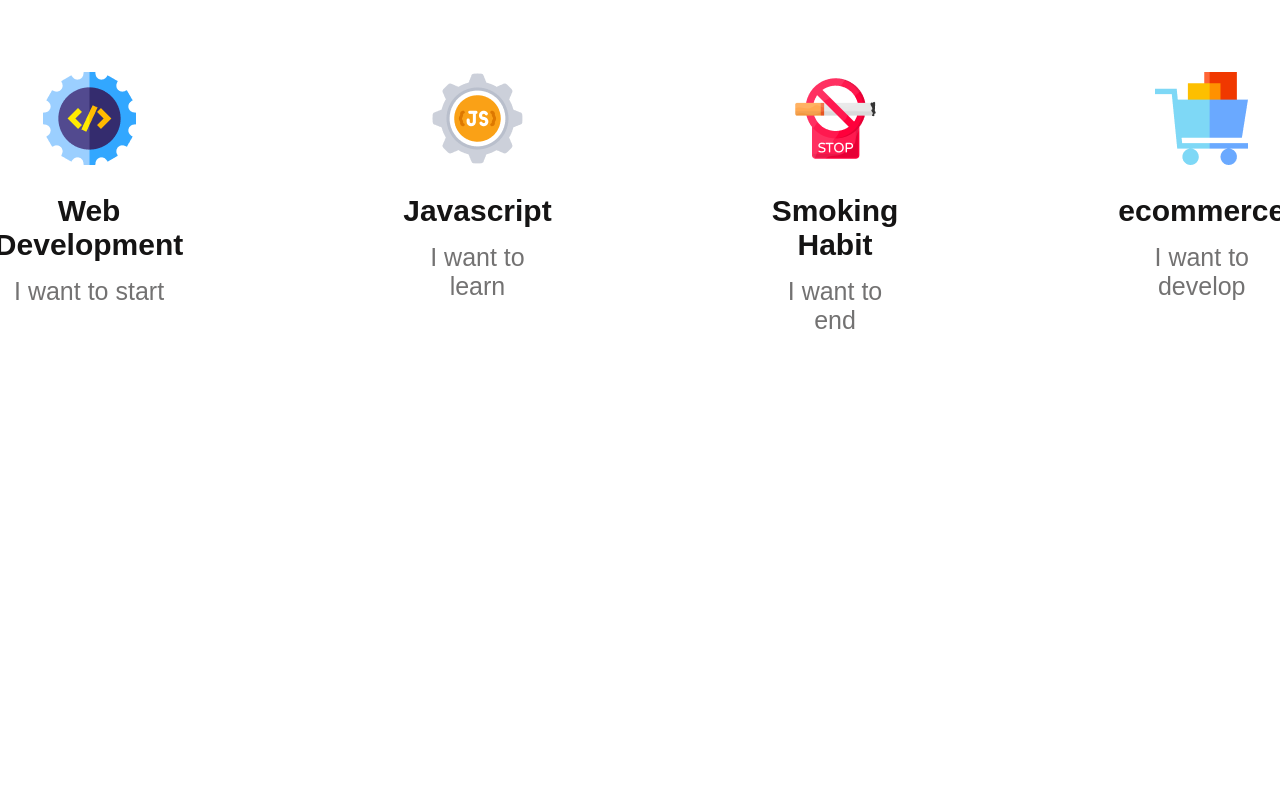
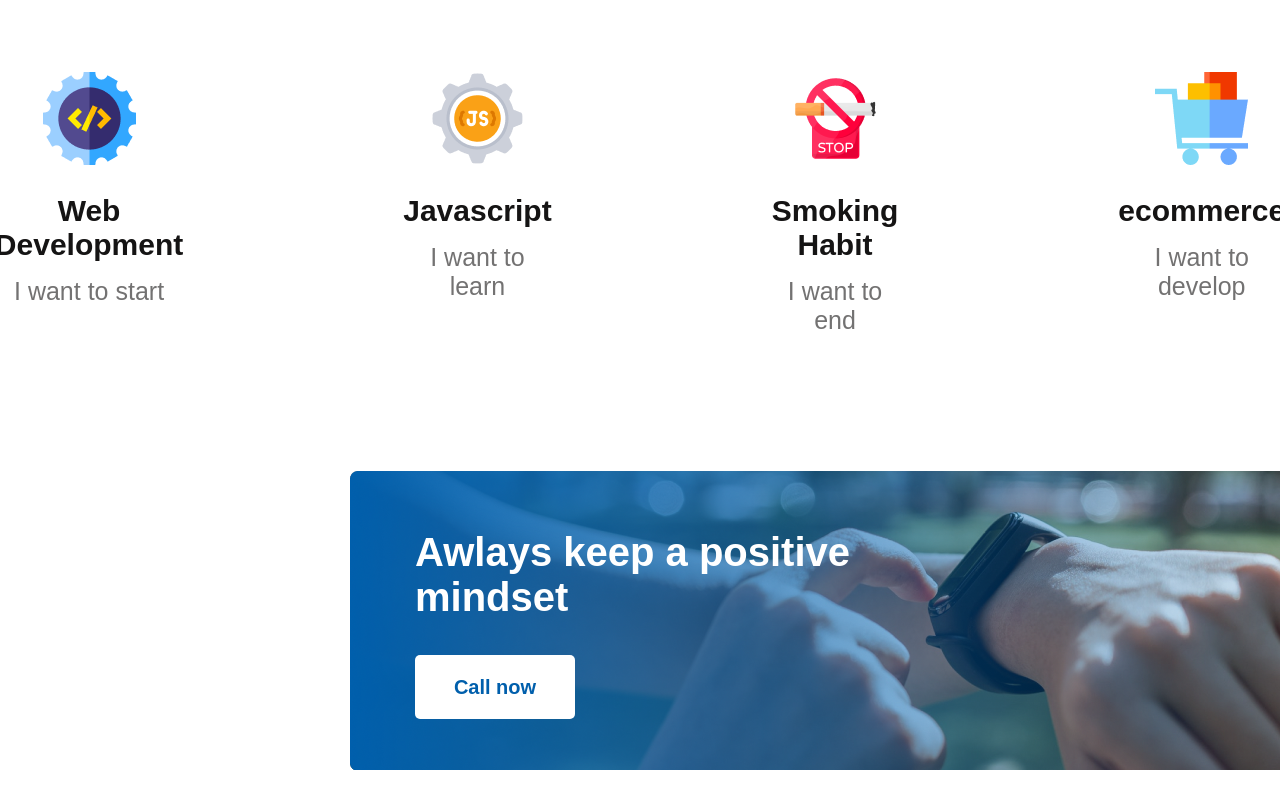
Before and after one commit to yousuf52cse/new-year-new-me, a plain HTML site: page index.html in a window 1280 px wide. Shown: the part 2065-2865 px from the top of the page. Before the commit the page ends 2400 px from the top, so only its background shows below. Drawn offline with Linux system fonts and the light colour scheme.

Commit message:
Complete lower image section

```diff
--- a/index.html
+++ b/index.html
@@ -68,6 +68,13 @@
                 </img>
             </div>
         </div>
+
+        <!-- Positive Mindset    -->
+        <div class="call-now">
+            <!-- <img src="images/watch.png" alt=""> -->
+            <h3>Awlays keep a positive mindset</h3>
+            <button>Call now</button>
+        </div>
     </main>
 
     <footer>
--- a/styles/nynm.css
+++ b/styles/nynm.css
@@ -56,6 +56,7 @@
     margin-left: auto;
 }
 
+/* my failure of previous yerar */
 .mfpy {
     display: flex;
     margin: 200px;
@@ -88,6 +89,7 @@
 
 }
 
+/* my plans */
 .my-plans {
     text-align: center;
     color: #151414;
@@ -118,3 +120,33 @@
     font-weight: 500;
     margin-top: 15px;
 }
+
+/* positive mindset */
+.call-now {
+    width: 1140px;
+    height: 300px;
+    background-image: url('../images/gradient1.png'), url('../images/watch.png');
+    flex-shrink: 0;
+    margin: 135px 230px 30px 350px;
+
+}
+
+.call-now h3 {
+    padding: 60px 620px 10px 65px;
+    color: #FFF;
+    font-size: 40px;
+    font-weight: 700;
+}
+
+.call-now button {
+    width: 160px;
+    height: 64px;
+    flex-shrink: 0;
+    font-size: 20px;
+    font-weight: 600;
+    border-radius: 5px;
+    background: #FFF;
+    color: #005FAC;
+    border: 0px;
+    margin: 25px 915px 60px 65px;
+}
```
